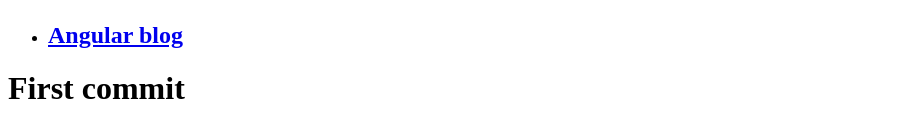
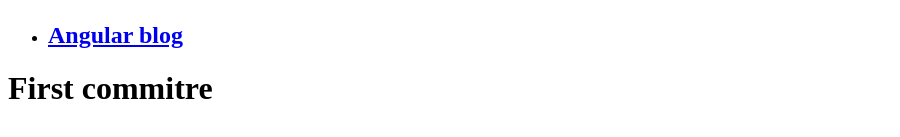
Before and after one commit to tatayoyoo/QCMUltimateV2, an Angular app: page / in a window 1280 px wide. Shown: the part 523-660 px from the top of the page, without its empty margins (0-900 px from the left). Built offline with nearby package versions, Linux system fonts and the light colour scheme.

Commit message:
First commit

```diff
--- a/src/app/app.component.html
+++ b/src/app/app.component.html
@@ -18,4 +18,4 @@
   </li>
 </ul>
 
-<h1> First commit</h1>
+<h1> First commitre</h1>
```
